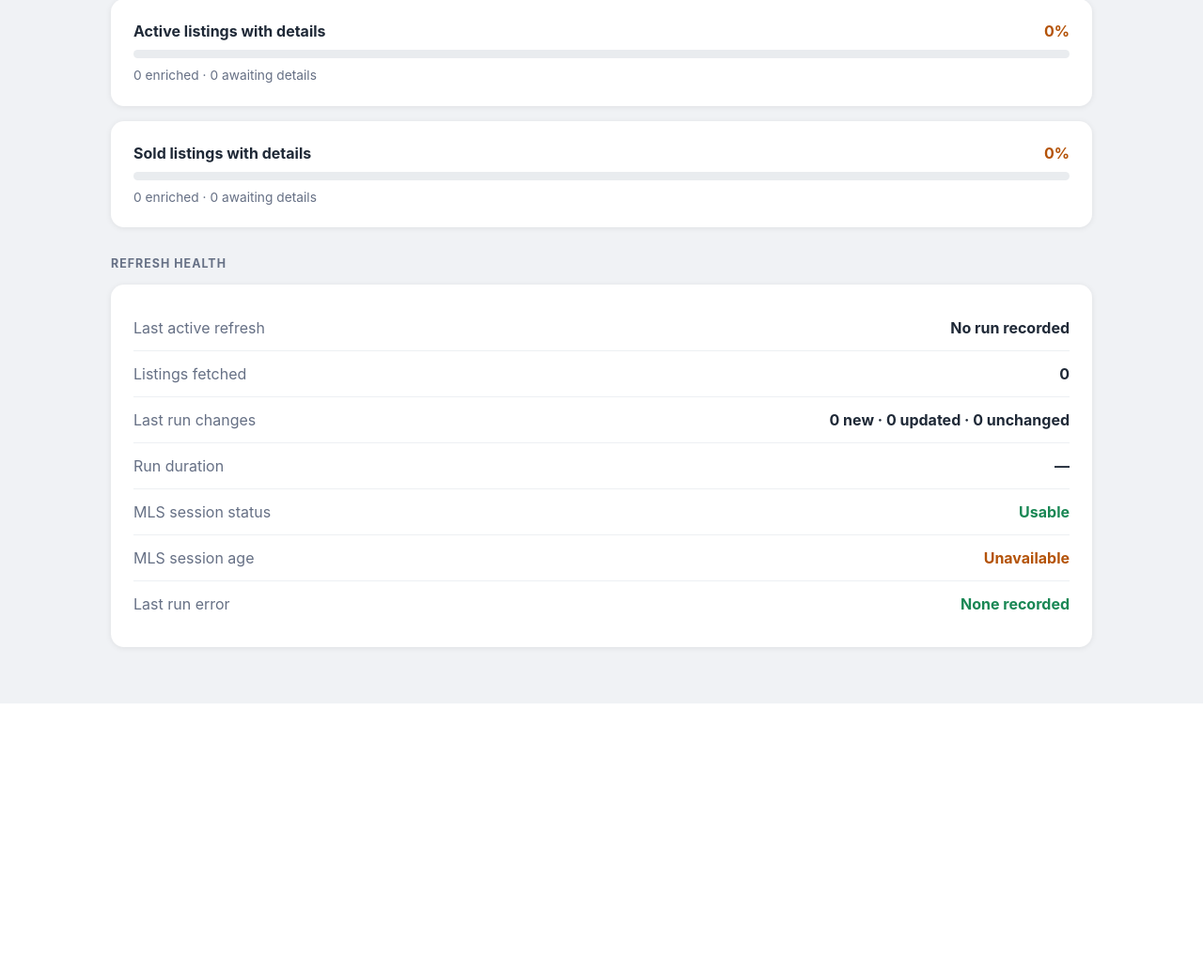
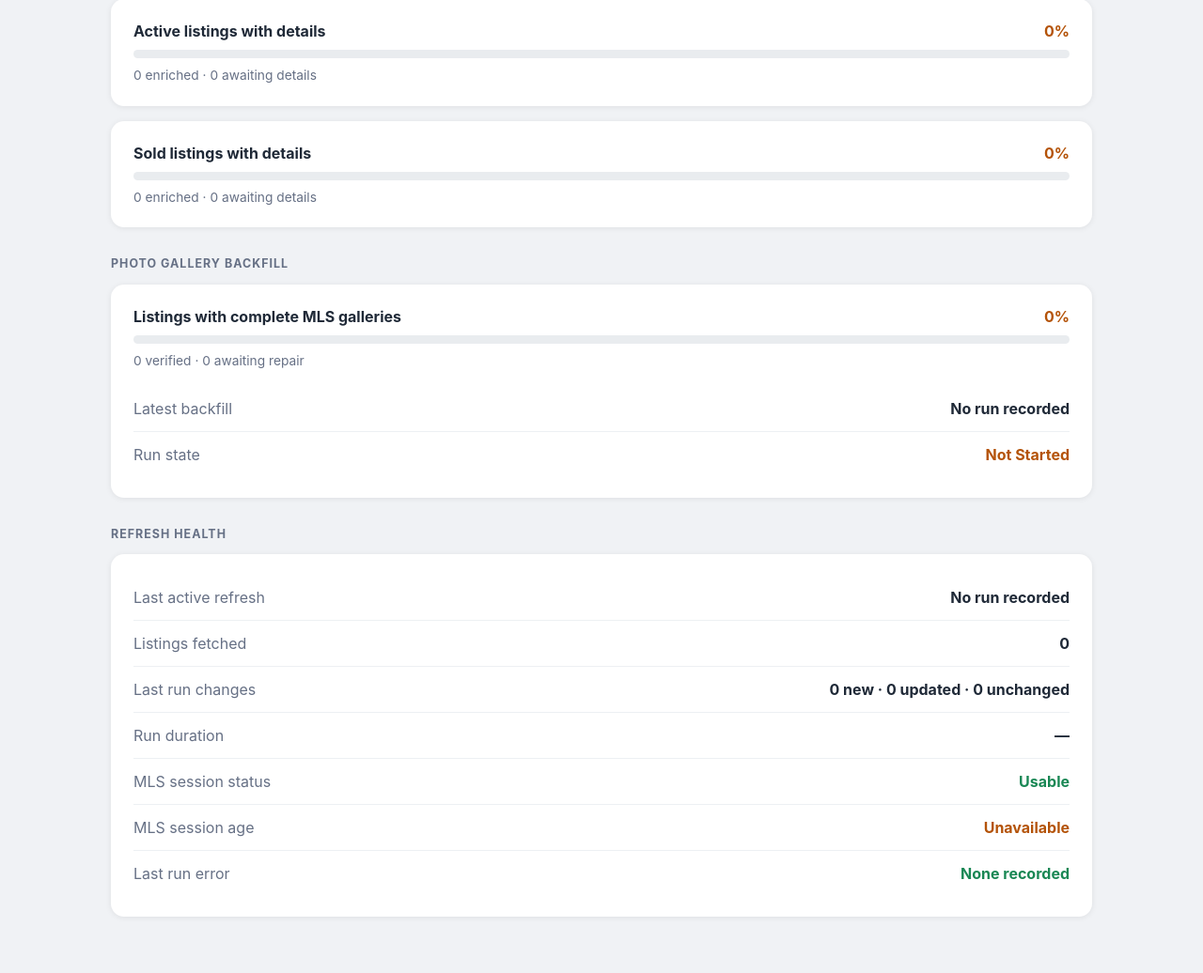
Before and after one commit to roozbeh/home_finder, a Flask app: page /admin/data-status in a window 1280 px wide. Shown: the part 335-1371 px from the top of the page at 94% size. Before the commit the page ends 1084 px from the top, so only its background shows below. Run offline with Flask 3, Linux system fonts and the light colour scheme; the visitor is signed in with stand-in values (Sample User, id 1); data that the repository does not hold is empty.

Commit message:
Show gallery backfill health and enable worker threads

```diff
--- a/data_service/docker-compose.yml
+++ b/data_service/docker-compose.yml
@@ -38,6 +38,10 @@ services:
       - env                      # MONGO_URI points to Atlas
     volumes:
       - app_data:/app/data
+    # The legacy Docker daemon on AWS blocks Python's MongoDB monitor thread
+    # with its default seccomp profile.  Match the existing web services.
+    security_opt:
+      - seccomp=unconfined
 
   # ── Manual MLS authentication (local only) ────────────────────────────────
   # This is opt-in (`--profile auth`) and must never be deployed on AWS.
--- a/data_service/web/templates/admin_data_status.html
+++ b/data_service/web/templates/admin_data_status.html
@@ -75,6 +75,25 @@
       <div class="subtext">{{ '{:,}'.format(sold_with_details) }} enriched · {{ '{:,}'.format(sold_missing_details) }} awaiting details</div>
     </section>
 
+    <div class="section-title">Photo gallery backfill</div>
+    <section class="status-card">
+      <div class="d-flex justify-content-between align-items-baseline mb-2">
+        <strong>Listings with complete MLS galleries</strong>
+        <strong class="{{ 'good' if gallery_coverage_pct >= 95 else 'warn' }}">{{ gallery_coverage_pct }}%</strong>
+      </div>
+      <div class="progress mb-2"><div class="progress-bar {{ 'bg-success' if gallery_coverage_pct >= 95 else 'bg-warning' }}" style="width: {{ gallery_coverage_pct }}%"></div></div>
+      <div class="subtext">{{ '{:,}'.format(gallery_verified) }} verified · {{ '{:,}'.format(gallery_remaining) }} awaiting repair</div>
+
+      <div class="status-row mt-3"><span class="status-key">Latest backfill</span><span class="status-value">{{ gallery_backfill_display.relative }}{% if gallery_backfill_display.absolute %}<span class="subtext d-block">{{ gallery_backfill_display.absolute }}</span>{% endif %}</span></div>
+      <div class="status-row"><span class="status-key">Run state</span><span class="status-value {{ 'bad' if latest_gallery_backfill.get('status') == 'blocked_auth' else ('good' if latest_gallery_backfill.get('status') in ['running', 'complete'] else 'warn') }}">{{ latest_gallery_backfill.get('status', 'Not started').replace('_', ' ').title() }}</span></div>
+      {% if latest_gallery_backfill %}
+      <div class="status-row"><span class="status-key">This run</span><span class="status-value">{{ '{:,}'.format(latest_gallery_backfill.get('processed', 0)) }} / {{ '{:,}'.format(latest_gallery_backfill.get('total_candidates', 0)) }} processed</span></div>
+      <div class="status-row"><span class="status-key">Successful galleries</span><span class="status-value good">{{ '{:,}'.format(latest_gallery_backfill.get('succeeded', 0)) }}</span></div>
+      <div class="status-row"><span class="status-key">Unresolved</span><span class="status-value {{ 'bad' if latest_gallery_backfill.get('failed', 0) else 'good' }}">{{ '{:,}'.format(latest_gallery_backfill.get('failed', 0)) }}</span></div>
+      {% if latest_gallery_backfill.get('last_error') %}<div class="status-row"><span class="status-key">Last backfill error</span><span class="status-value bad">{{ latest_gallery_backfill.get('last_error') }}</span></div>{% endif %}
+      {% endif %}
+    </section>
+
     <div class="section-title">Refresh health</div>
     <section class="status-card">
       <div class="status-row"><span class="status-key">Last active refresh</span><span class="status-value">{{ last_refresh_display.relative }}{% if last_refresh_display.absolute %}<span class="subtext d-block">{{ last_refresh_display.absolute }}</span>{% endif %}</span></div>
```
